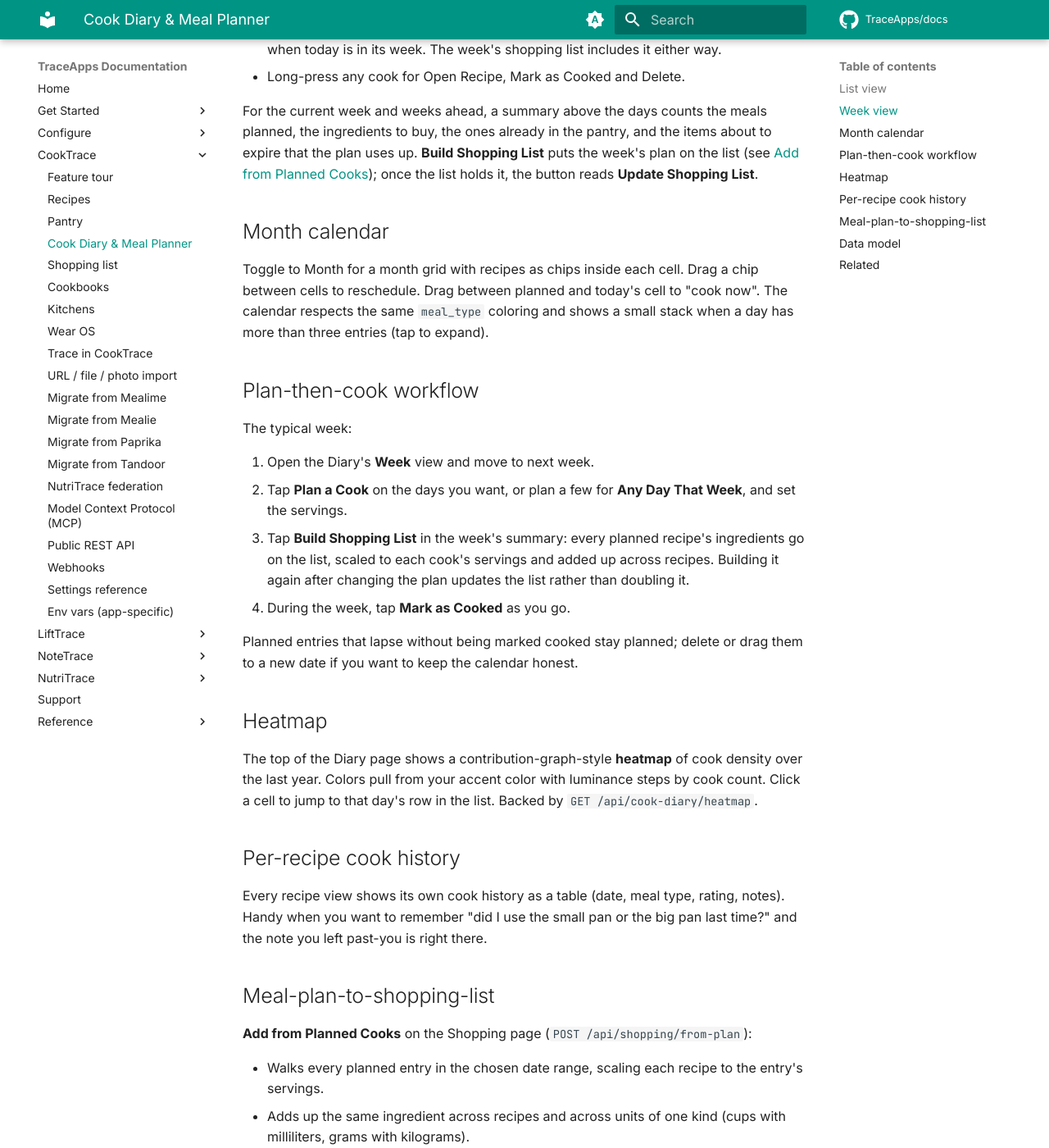
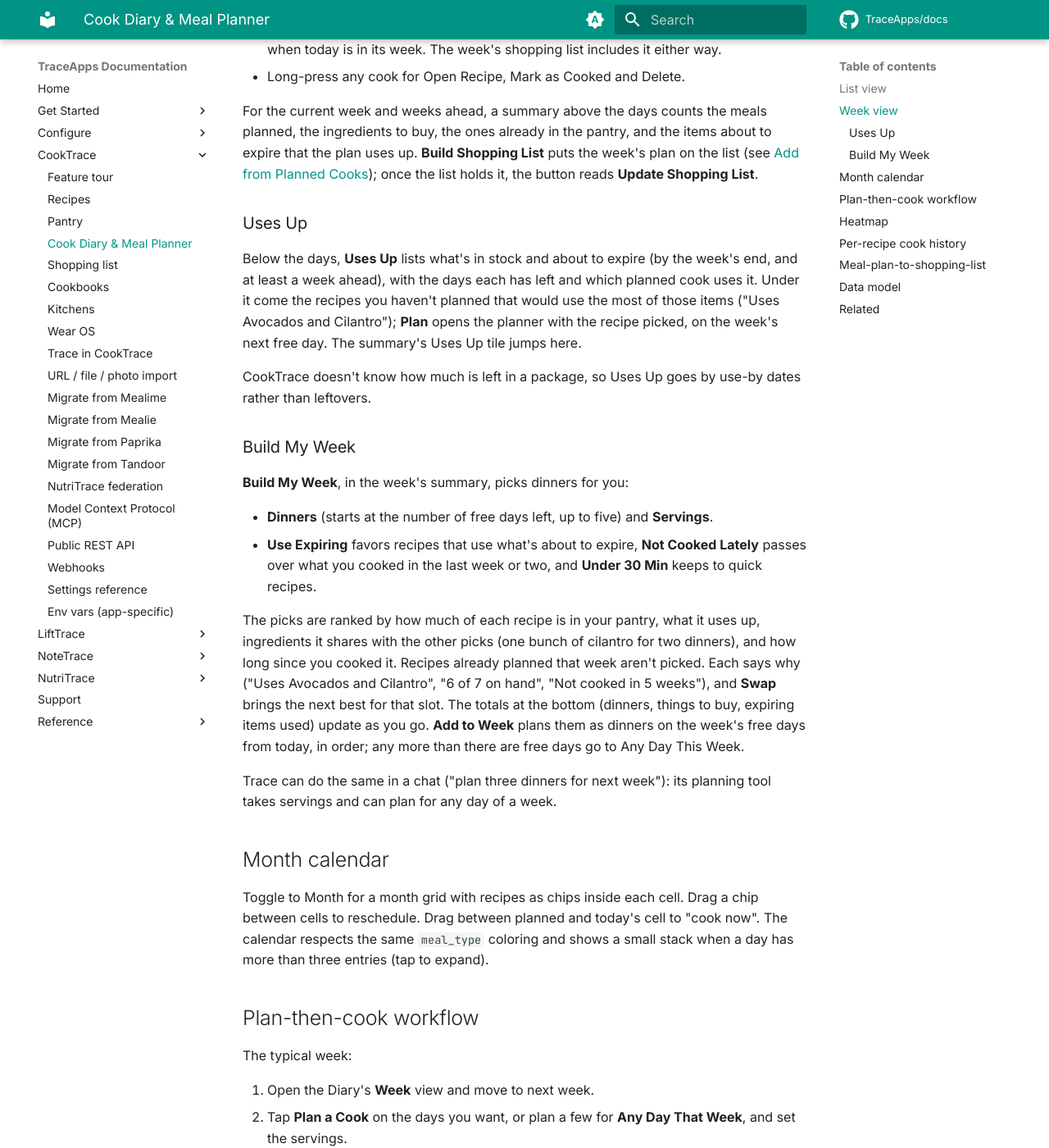
Before and after one commit to TraceApps/docs, an MkDocs documentation site: the page built from docs/cooktrace/diary.md, in a window 1280 px wide and 1400 px high, scrolled down 949 px. Shown: the whole window at 82% size. Built offline with MkDocs 1.6.1 and Material for MkDocs 9.7.7, drawn with Linux system fonts in a browser that asks for light colours; comment, search, counter and statistics services are not loaded.

Commit message:
CookTrace: Uses Up and Build My Week

```diff
--- a/docs/cooktrace/diary.md
+++ b/docs/cooktrace/diary.md
@@ -21,6 +21,23 @@ Add a cook or a plan from the **+** button: pick a recipe, date, and meal type (
 - Long-press any cook for Open Recipe, Mark as Cooked and Delete.
 
 For the current week and weeks ahead, a summary above the days counts the meals planned, the ingredients to buy, the ones already in the pantry, and the items about to expire that the plan uses up. **Build Shopping List** puts the week's plan on the list (see [Add from Planned Cooks](shopping.md#add-from-planned-cooks)); once the list holds it, the button reads **Update Shopping List**.
+
+### Uses Up
+
+Below the days, **Uses Up** lists what's in stock and about to expire (by the week's end, and at least a week ahead), with the days each has left and which planned cook uses it. Under it come the recipes you haven't planned that would use the most of those items ("Uses Avocados and Cilantro"); **Plan** opens the planner with the recipe picked, on the week's next free day. The summary's Uses Up tile jumps here.
+
+CookTrace doesn't know how much is left in a package, so Uses Up goes by use-by dates rather than leftovers.
+
+### Build My Week
+
+**Build My Week**, in the week's summary, picks dinners for you:
+
+- **Dinners** (starts at the number of free days left, up to five) and **Servings**.
+- **Use Expiring** favors recipes that use what's about to expire, **Not Cooked Lately** passes over what you cooked in the last week or two, and **Under 30 Min** keeps to quick recipes.
+
+The picks are ranked by how much of each recipe is in your pantry, what it uses up, ingredients it shares with the other picks (one bunch of cilantro for two dinners), and how long since you cooked it. Recipes already planned that week aren't picked. Each says why ("Uses Avocados and Cilantro", "6 of 7 on hand", "Not cooked in 5 weeks"), and **Swap** brings the next best for that slot. The totals at the bottom (dinners, things to buy, expiring items used) update as you go. **Add to Week** plans them as dinners on the week's free days from today, in order; any more than there are free days go to Any Day This Week.
+
+Trace can do the same in a chat ("plan three dinners for next week"): its planning tool takes servings and can plan for any day of a week.
 
 ## Month calendar
 
```
